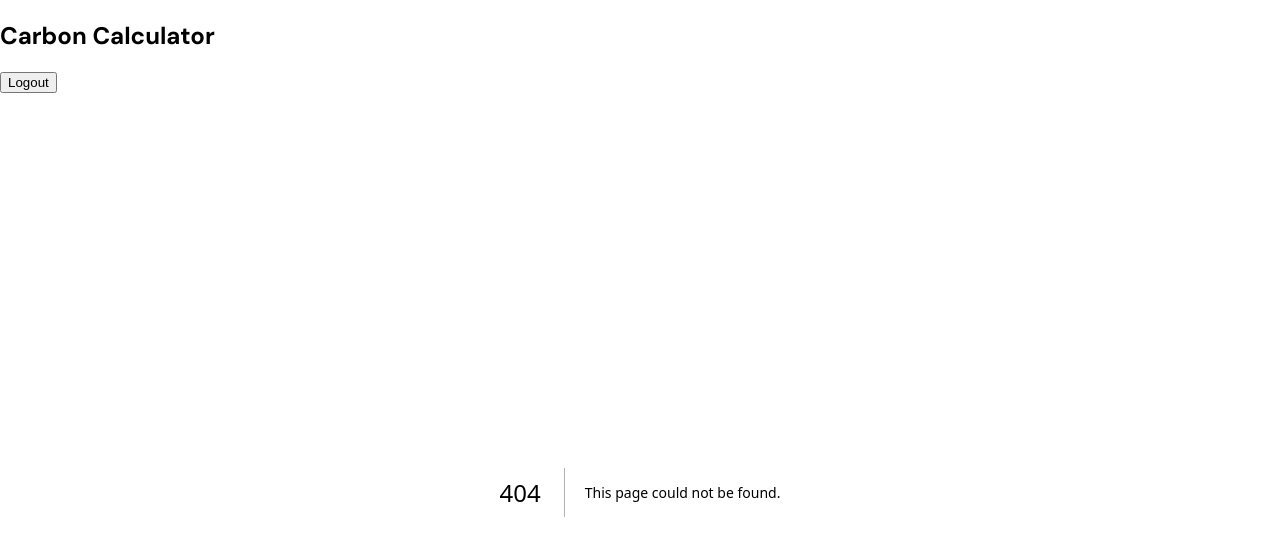
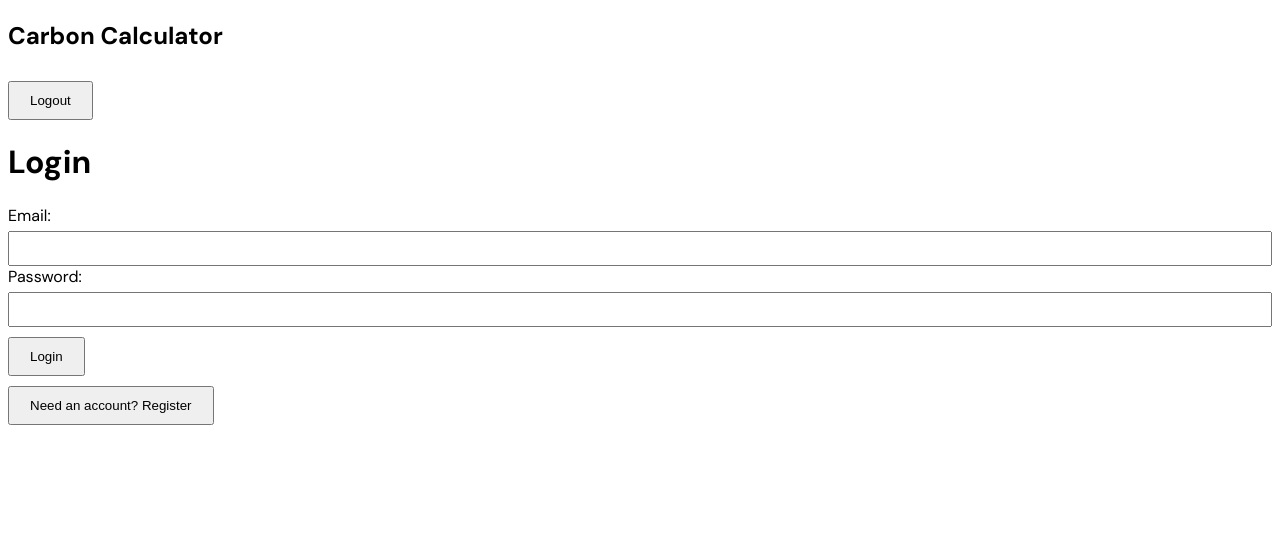
Before and after one commit to sdg877/carbon_calculator_fe, a Next.js app: page /identity in a window 1280 px wide. Before the commit this address had no page. Shown: the top 556 px of the page. Built offline with nearby package versions, Linux system fonts and the light colour scheme; no server answers.

Commit message:
Auth page renamed.

```diff
--- /dev/null
+++ b/src/app/identity/page.jsx
@@ -0,0 +1,164 @@
+"use client";
+
+import { useState } from "react";
+import { useRouter } from "next/navigation";
+import "../../styles/forms.css";
+
+const API_URL = process.env.NEXT_PUBLIC_API_URL;
+
+export default function AuthPage() {
+  const [isLogin, setIsLogin] = useState(true);
+
+  const [loginEmail, setLoginEmail] = useState("");
+  const [loginPassword, setLoginPassword] = useState("");
+  const [loginError, setLoginError] = useState("");
+
+  const [registerUsername, setRegisterUsername] = useState("");
+  const [registerEmail, setRegisterEmail] = useState("");
+  const [registerPassword, setRegisterPassword] = useState("");
+  const [registerError, setRegisterError] = useState("");
+  const [registerSuccess, setRegisterSuccess] = useState("");
+
+  const router = useRouter();
+
+  const handleLogin = async (e) => {
+    e.preventDefault();
+    setLoginError("");
+
+    try {
+      const res = await fetch(`${API_URL}/login`, {
+        method: "POST",
+        headers: { "Content-Type": "application/x-www-form-urlencoded" },
+        body: new URLSearchParams({
+          username: loginEmail,
+          password: loginPassword,
+        }),
+      });
+
+      if (!res.ok) {
+        const errData = await res.json();
+        const errorMessage = Array.isArray(errData.detail)
+          ? errData.detail[0].msg
+          : errData.detail;
+        setLoginError(errorMessage || "Login failed");
+        return;
+      }
+
+      const data = await res.json();
+      localStorage.setItem("token", data.access_token);
+      router.push("/dashboard");
+    } catch (err) {
+      setLoginError("Something went wrong. Please try again.");
+    }
+  };
+
+  const handleRegister = async (e) => {
+    e.preventDefault();
+    setRegisterError("");
+    setRegisterSuccess("");
+
+    try {
+      // Register user
+      const res = await fetch(`${API_URL}/register`, {
+        method: "POST",
+        headers: { "Content-Type": "application/json" },
+        body: JSON.stringify({
+          username: registerUsername,
+          email: registerEmail,
+          password: registerPassword,
+        }),
+      });
+
+      if (!res.ok) {
+        const data = await res.json();
+        setRegisterError(data.detail || "Registration failed");
+        return;
+      }
+
+      // Auto login
+      const loginRes = await fetch(`${API_URL}/login`, {
+        method: "POST",
+        headers: { "Content-Type": "application/x-www-form-urlencoded" },
+        body: new URLSearchParams({
+          username: registerEmail,
+          password: registerPassword,
+        }),
+      });
+
+      if (!loginRes.ok) {
+        const errData = await loginRes.json();
+        const errorMessage = Array.isArray(errData.detail)
+          ? errData.detail[0].msg
+          : errData.detail;
+        setRegisterError(errorMessage || "Login failed after registration");
+        return;
+      }
+
+      const data = await loginRes.json();
+      localStorage.setItem("token", data.access_token);
+      setRegisterSuccess("Registration successful! You are now logged in.");
+      router.push("/dashboard");
+    } catch (err) {
+      setRegisterError("Server error, please try again");
+    }
+  };
+
+  return (
+    <div className="auth-container">
+      {isLogin ? (
+        <form onSubmit={handleLogin} className="login-form">
+          <h1>Login</h1>
+          {loginError && <p className="error">{loginError}</p>}
+          <label>Email:</label>
+          <input
+            type="email"
+            value={loginEmail}
+            onChange={(e) => setLoginEmail(e.target.value)}
+            required
+          />
+          <label>Password:</label>
+          <input
+            type="password"
+            value={loginPassword}
+            onChange={(e) => setLoginPassword(e.target.value)}
+            required
+          />
+          <button type="submit">Login</button>
+        </form>
+      ) : (
+        <form onSubmit={handleRegister} className="register-form">
+          <h1>Register</h1>
+          {registerError && <p className="error">{registerError}</p>}
+          {registerSuccess && <p className="success">{registerSuccess}</p>}
+          <label>Username:</label>
+          <input
+            type="text"
+            value={registerUsername}
+            onChange={(e) => setRegisterUsername(e.target.value)}
+            required
+          />
+          <label>Email:</label>
+          <input
+            type="email"
+            value={registerEmail}
+            onChange={(e) => setRegisterEmail(e.target.value)}
+            required
+          />
+          <label>Password:</label>
+          <input
+            type="password"
+            value={registerPassword}
+            onChange={(e) => setRegisterPassword(e.target.value)}
+            required
+          />
+          <button type="submit">Register</button>
+        </form>
+      )}
+      <div className="toggle-button-container">
+        <button onClick={() => setIsLogin(!isLogin)}>
+          {isLogin ? "Need an account? Register" : "Already have an account? Login"}
+        </button>
+      </div>
+    </div>
+  );
+}
```
